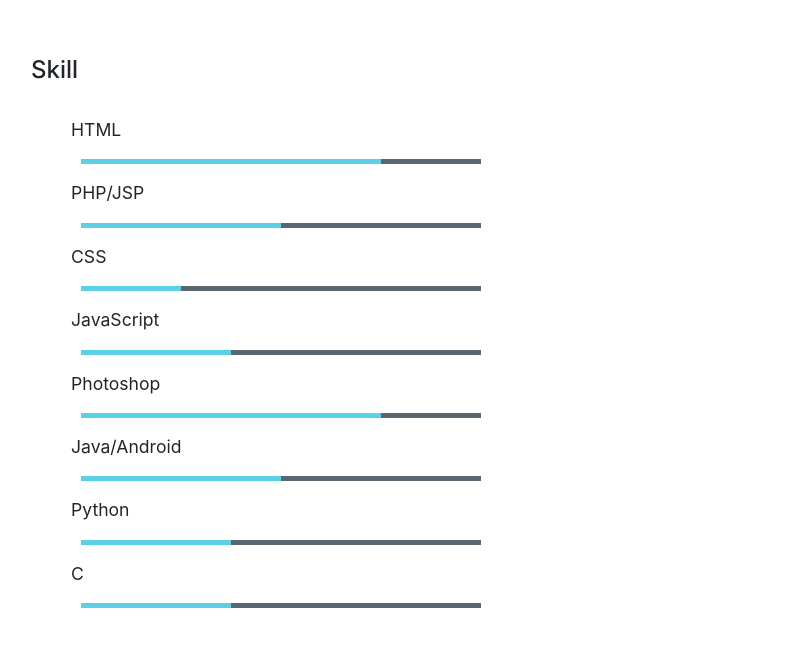
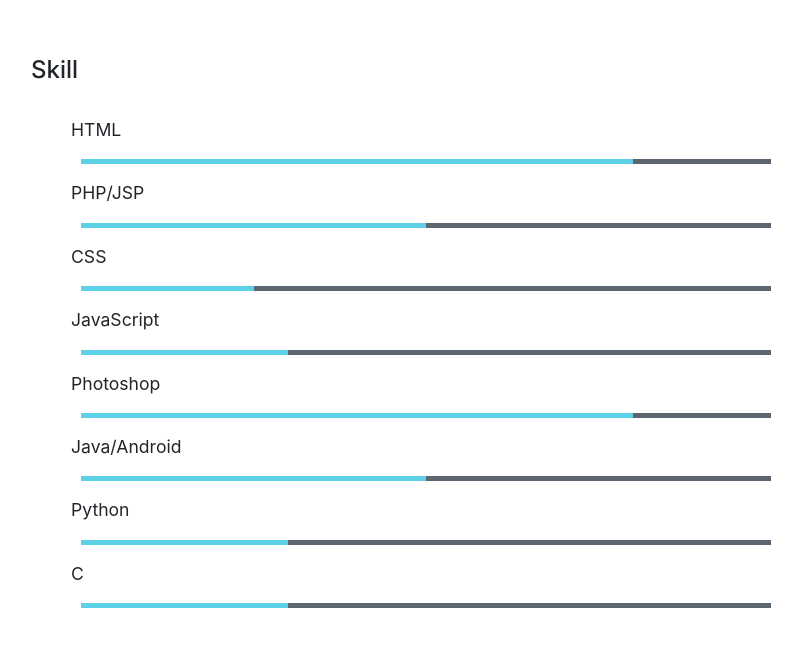
Before and after one commit to taevi/taevi.github.io, a website with bundled scripts: page fp/WebContent/index.html in a window 1280 px wide. Shown: the part 1939-2598 px from the top of the page, without its empty margins (244-1046 px from the left). Built offline with nearby package versions, Linux system fonts and the light colour scheme.

Commit message:
Update index.html

```diff
--- a/fp/WebContent/index.html
+++ b/fp/WebContent/index.html
@@ -33,33 +33,33 @@
 
   <style>
            .bar{
-                width: 50px;
+                width: 10%;
                 height: 5px;
                 background-color:#5CD1E5;
             }
             .bar2{
-                width:400px;
+                width: 100%;
                 height: 5px;
                 background-color: #5B6670;
                 margin-left: 10px;
             }
             .bar3{
-                 width: 100px;
+                 width: 25%;
                  height: 5px;
                  background-color:#5CD1E5;
              }
              .bar4{
-                  width: 150px;
+                  width: 30%;
                   height: 5px;
                   background-color:#5CD1E5;
               }
              .bar5{
-                  width: 200px;
+                  width: 50%;
                   height: 5px;
                   background-color:#5CD1E5;
                }
               .bar6{
-                  width: 300px;
+                  width: 80%;
                   height: 5px;
                   background-color:#5CD1E5;
                 }
```
